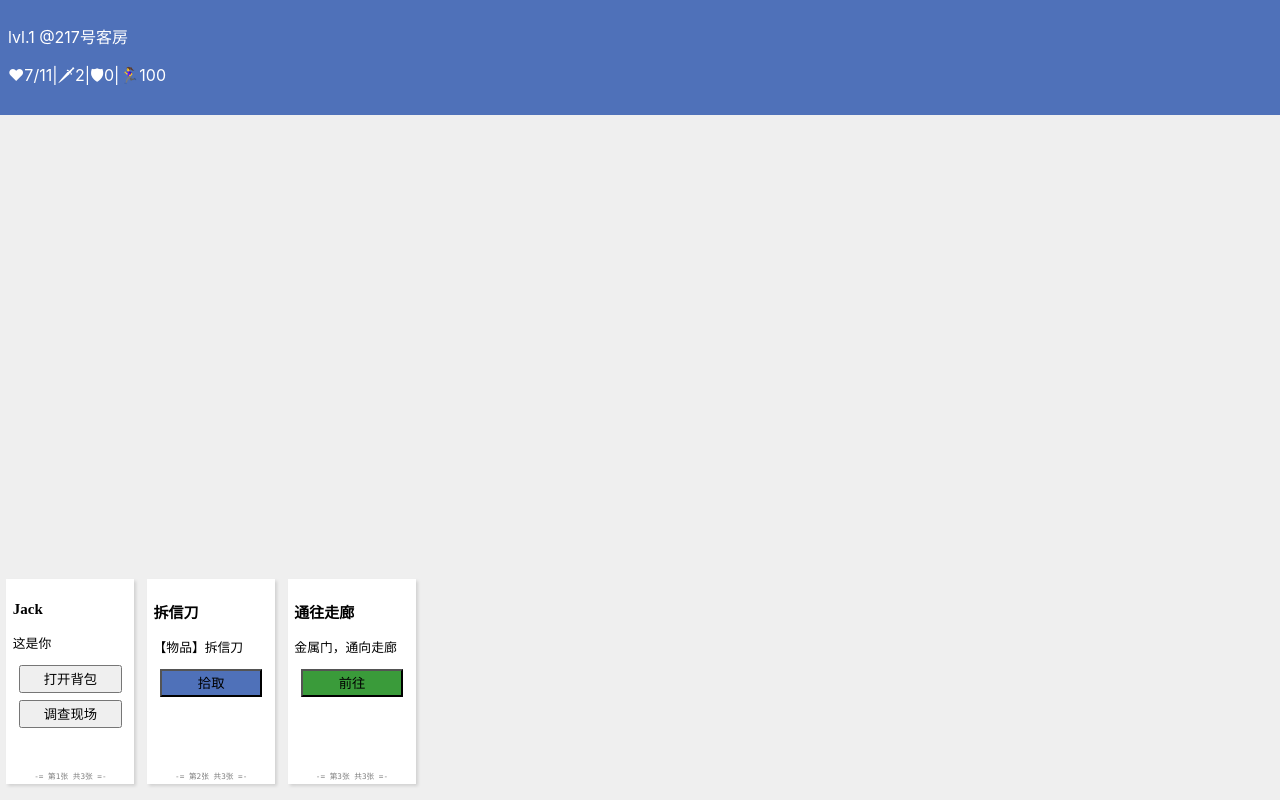
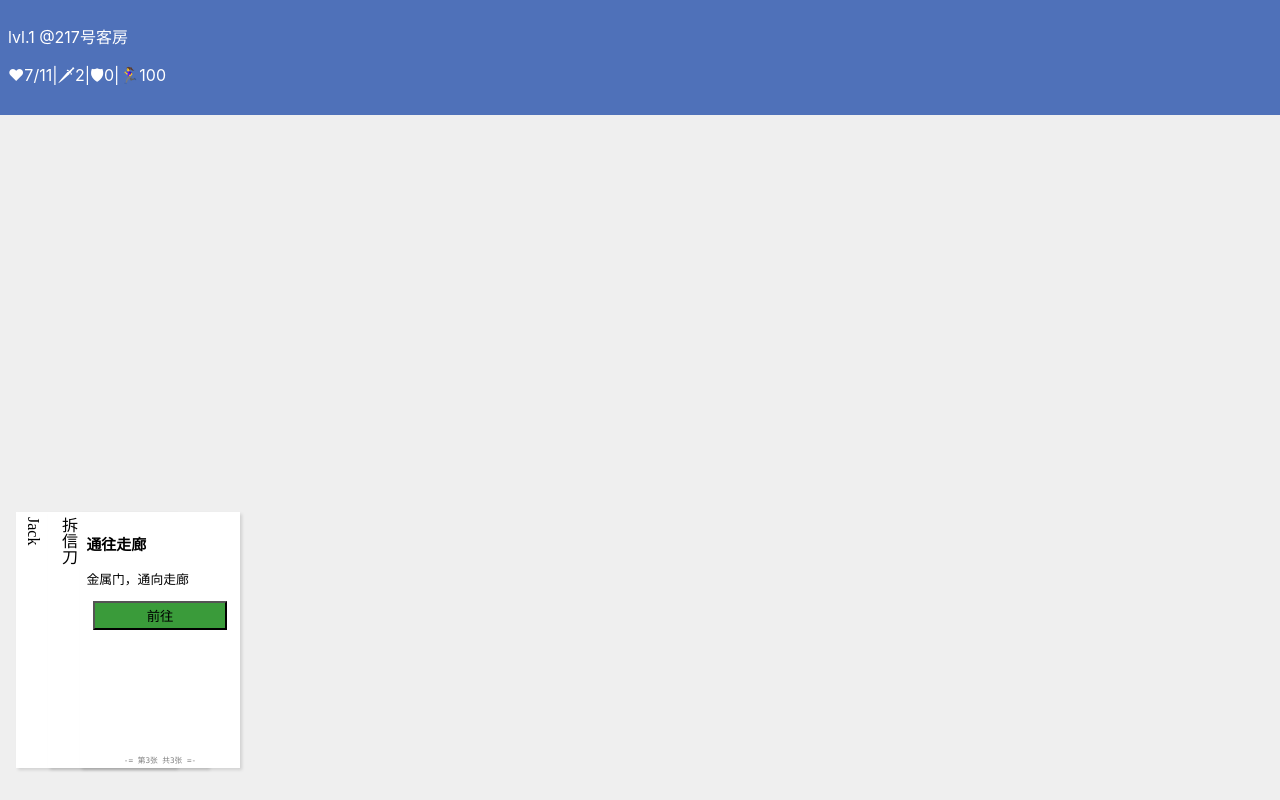
Before and after one commit to TheRiverElder/story-weaver, a React (Create React App) app: page / in a window 1280 px wide. Both pictures are taken after a click on the button "开始". Built offline with nearby package versions, Linux system fonts and the light colour scheme.

Commit message:
卡牌布局改到一半

```diff
--- a/src/components/GameView.css
+++ b/src/components/GameView.css
@@ -15,6 +15,7 @@
 
 .GameView .cards {
     width: 100%;
+    height: 20em;
     overflow-y: auto;
     display: flex;
     flex-direction: row;
@@ -23,20 +24,72 @@
     padding: 1em 0;
 }
 
-.GameView .cards > .card {
-    font-size: 0.8em;
+.GameView .cards > .card-wrapper {
+    width: 2em;
+    height: 17em;
+    padding: 0.5em;
+    flex-shrink: 0;
+    transition: all 200ms ease;
+}
+
+.GameView .cards > .card-wrapper.abdicated {
+    transform: translateX(8em);
+}
+
+.GameView .cards > .card-wrapper > .card {
     width: 10em;
     height: 16em;
     flex-shrink: 0;
-    padding: 0.5em;
+    padding: 0;
     margin: 0 0.5em;
     background-color: #ffffff;
     box-shadow: #00000020 2px 2px 3px;
+    position: relative;
 }
 
-.GameView .cards > .card .title {
+.GameView .cards .card-wrapper .card:hover {
+    transform: translateY(-10%);
+}
+
+.GameView .cards .card-wrapper .card .title {
     font-family: 'MircosoftYahei';
 }
+
+.GameView .cards .card-wrapper .card .small-title {
+    font-family: 'MircosoftYahei';
+    position: absolute;
+    left: 0.5em;
+    top: 0.3em;
+    writing-mode: vertical-lr;
+    opacity: 1;
+}
+
+.GameView .cards .card-wrapper:last-child .card .small-title,
+.GameView .cards .card-wrapper .card:hover .small-title {
+    opacity: 0;
+}
+
+.GameView .cards .card-wrapper .card .content {
+    width: 100%;
+    height: 100%;
+    padding: 0.5em;
+    opacity: 0;
+    font-size: 0.8em;
+    display: flex;
+    flex-direction: column;
+}
+
+.GameView .cards .card-wrapper:last-child .card .content,
+.GameView .cards .card-wrapper .card:hover .content {
+    opacity: 1;
+}
+
+.GameView .cards .card-wrapper .card,
+.GameView .cards .card-wrapper .card .small-title,
+.GameView .cards .card-wrapper .card .content {
+    transition: all 200ms ease-in-out;
+}
+
 
 .GameView .messages {
     flex: 1;
--- a/src/components/GameView.tsx
+++ b/src/components/GameView.tsx
@@ -10,6 +10,7 @@ interface GameViewProps {
 
 interface GameViewState {
     actionGroups: ActionGroup[];
+    groupIndex: number;
 }
 
 class GameView extends Component<GameViewProps, GameViewState> {
@@ -18,6 +19,7 @@ class GameView extends Component<GameViewProps, GameViewState> {
         super(props);
         this.state = {
             actionGroups: [],
+            groupIndex: -1,
         };
     }
 
@@ -32,7 +34,10 @@ class GameView extends Component<GameViewProps, GameViewState> {
         this.props.game.gameOverListeners.delete(this.props.onReturn);
     }
 
+    programCounter = 0;
+
     update = () => {
+        this.programCounter++;
         this.setState((_, { game }) => ({ actionGroups: game.getActionGroups({ game, actor: game.adventurer }) }))
     }
 
@@ -58,7 +63,7 @@ class GameView extends Component<GameViewProps, GameViewState> {
                     )) }
                 </main>
 
-                <div className="cards fill-x animate-flash-appear" key={ Date.now() }>
+                <div className="cards fill-x animate-flash-appear" key={ this.programCounter }>
                     { this.state.actionGroups.map(this.renderActionGroupView.bind(this)) }
                 </div>
             </div>
@@ -92,8 +97,19 @@ class GameView extends Component<GameViewProps, GameViewState> {
     }
 
     renderActionGroupView(actionGroup: ActionGroup, index: number, actionGroups: ActionGroup[]) {
+        const groupIndex = this.state.groupIndex;
         return (
-            <div className="card" key={ index }>
+            <div
+                className={ "card-wrapper " + (groupIndex >= 0 && index > groupIndex ? "abdicated" : "")}
+                onMouseLeave={() => this.setState(() => ({ groupIndex: -1 }))}
+            >
+                <div
+                    className="card"
+                    key={ index }
+                    onMouseEnter={() => this.setState(() => ({ groupIndex: index }))}
+                    onClick={() => this.setState(() => ({ groupIndex: index }))}
+                >
+                    <div className="content">
                         <div>
                             <h3 className="title">{ actionGroup.title }</h3>
                             <article>{ actionGroup.description }</article>
@@ -105,6 +121,11 @@ class GameView extends Component<GameViewProps, GameViewState> {
 
                         <div className="index">
                             -= 第{index + 1}张 共{actionGroups.length}张 =-
+                        </div>
+                    </div>
+                    <div className="small-title">
+                        <span>{ actionGroup.title }</span>
+                    </div>
                 </div>
             </div>
         );
```
Lines whose indentation alone changed are shown as unchanged.
